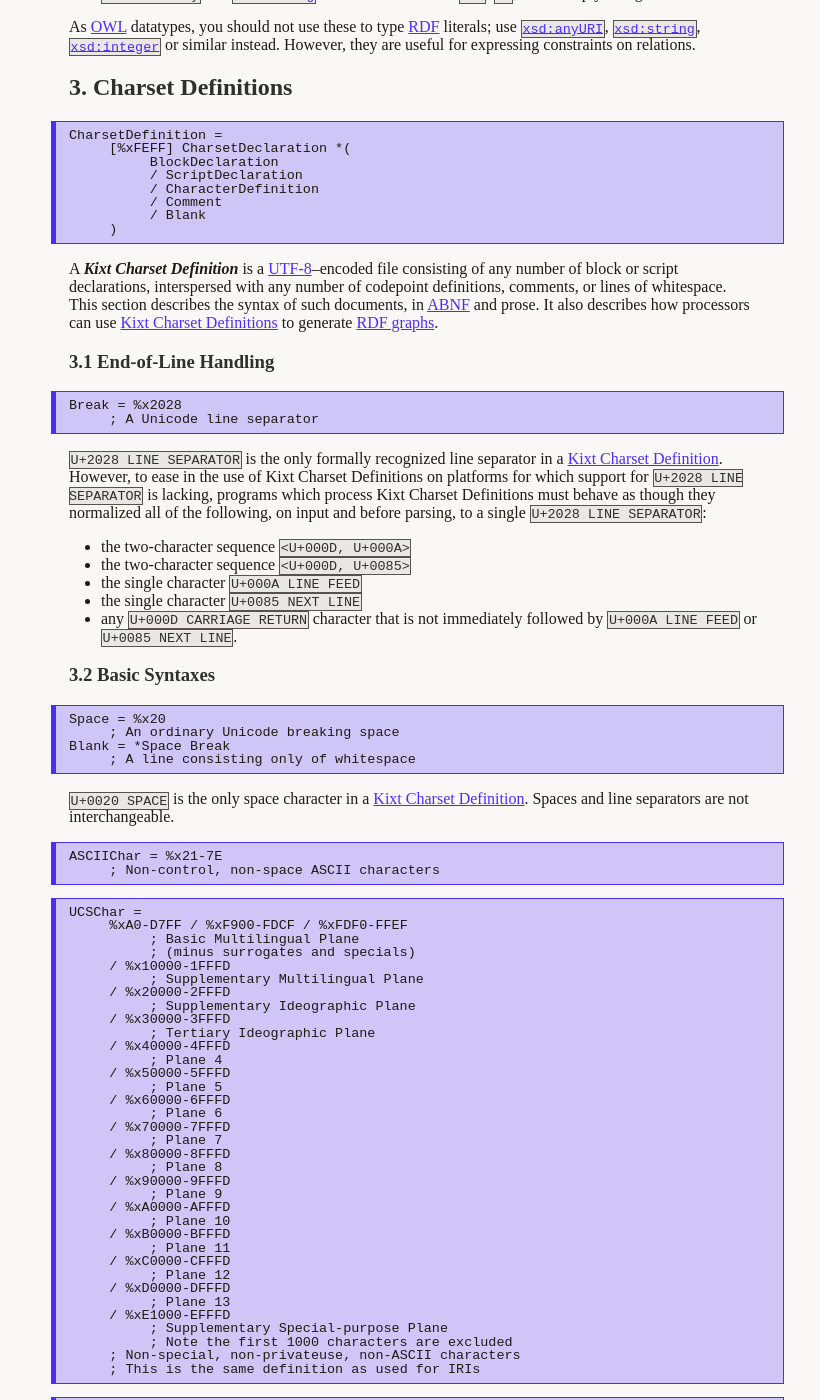
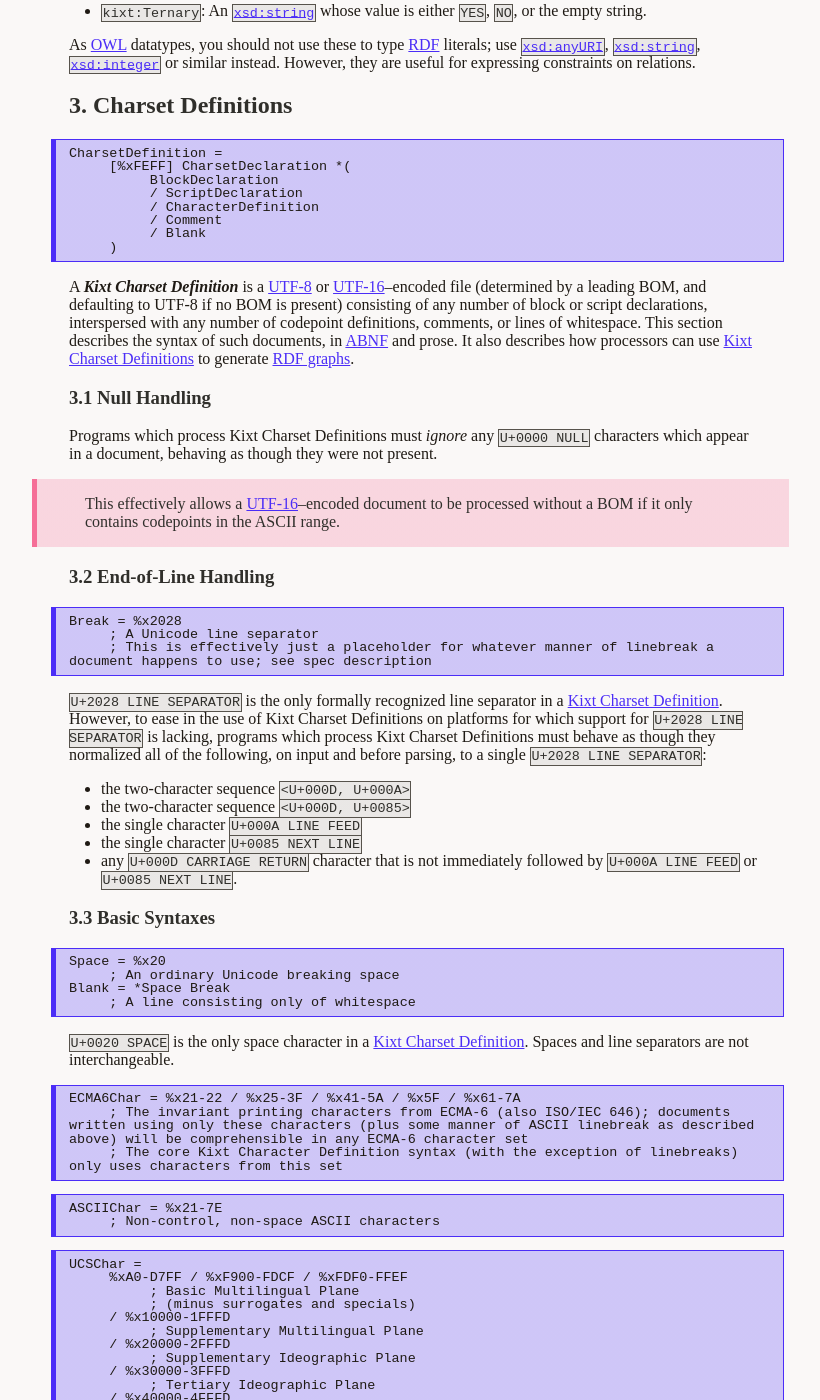
Before and after one commit to kibi-network/Kixt, a Jekyll site: the page built from -/Charset/index.md, in a window 1280 px wide and 1400 px high, scrolled down 2766 px. Shown: the whole window, without its empty margins (227-1047 px from the left). Built offline with Jekyll 4.4.1, drawn with Linux system fonts in a browser that asks for light colours; our own code applies the rules of GitHub Pages for plain Markdown files; some of the changed text lies outside the part shown.

Commit message:
[Charset] Major syntax update; broader document character set support

````diff
--- a/-/Charset/index.md
+++ b/-/Charset/index.md
@@ -118,16 +118,25 @@ CharsetDefinition =
 ```
 {: id="prod.CharsetDefinition"}
 
-A <dfn id="dfn.Definition">Kixt Charset Definition</dfn> is a [UTF-8]–encoded file consisting of any number of block or script declarations, interspersed with any number of codepoint definitions, comments, or lines of whitespace.
+A <dfn id="dfn.Definition">Kixt Charset Definition</dfn> is a [UTF-8] or [UTF-16]–encoded file (determined by a leading BOM, and defaulting to UTF-8 if no BOM is present) consisting of any number of block or script declarations, interspersed with any number of codepoint definitions, comments, or lines of whitespace.
 This section describes the syntax of such documents, in [ABNF] and prose.
 It also describes how processors can use [Kixt Charset Definitions][Kixt Charset Definition] to generate [RDF graphs][RDF graph].
 
-### 3.1 End-of-Line Handling
+### 3.1 Null Handling
+
+Programs which process Kixt Charset Definitions must *ignore* any `U+0000 NULL` characters which appear in a document, behaving as though they were not present.
+
+<div role="note" markdown="block">
+This effectively allows a [UTF-16]–encoded document to be processed without a BOM if it only contains codepoints in the ASCII range.
+</div>
+
+### 3.2 End-of-Line Handling
 {: id="definition.eol"}
 
 ```abnf
 Break = %x2028
 	; A Unicode line separator
+	; This is effectively just a placeholder for whatever manner of linebreak a document happens to use; see spec description
 ```
 {: id="prod.break"}
 
@@ -140,7 +149,7 @@ However, to ease in the use of Kixt Charset Definitions on platforms for which s
 + the single character `U+0085 NEXT LINE`
 + any `U+000D CARRIAGE RETURN` character that is not immediately followed by `U+000A LINE FEED` or `U+0085 NEXT LINE`.
 
-### 3.2 Basic Syntaxes
+### 3.3 Basic Syntaxes
 {: id="definition.basic"}
 
 ```abnf
@@ -154,6 +163,12 @@ Blank = *Space Break
 `U+0020 SPACE` is the only space character in a [Kixt Charset Definition].
 Spaces and line separators are not interchangeable.
 
+```abnf
+ECMA6Char = %x21-22 / %x25-3F / %x41-5A / %x5F / %x61-7A
+	; The invariant printing characters from ECMA-6 (also ISO/IEC 646); documents written using only these characters (plus some manner of ASCII linebreak as described above) will be comprehensible in any ECMA-6 character set
+	; The core Kixt Character Definition syntax (with the exception of linebreaks) only uses characters from this set
+```
+{: id="prod.ECMA6Char"}
 ```abnf
 ASCIIChar = %x21-7E
 	; Non-control, non-space ASCII characters
@@ -207,9 +222,9 @@ Specials, such as controls or noncharacters, are not allowed in a [Kixt Charset
 (This does not prevent you from using their codepoints in the [`<UnicodeMapping>`] of [`<CharacterDefinition>`]s.)
 
 ```abnf
-NoHat = %x20-5D %x5F-7E / UCSChar / PrivateUse
+NoSlash = %x20-2E %x30-7E / UCSChar / PrivateUse
 ```
-{: id="prod.NoHat"}
+{: id="prod.NoSlash"}
 ```abnf
 NoSpace = ASCIIChar / UCSChar / PrivateUse
 ```
@@ -634,7 +649,7 @@ If a second [`<Integer>`] is present, create an RDF triple with the <var>current
 
 Finally, set <var>current script</var> to `kixt:UNKNOWN`; this is the default [script].
 
-### 3.5 Block Declaration
+### 3.6 Block Declaration
 {: id="definition.block"}
 
 ```abnf
@@ -680,7 +695,7 @@ The above values are given prefixed, but the actual value of [`<IRI>`] must be a
 
 Upon reaching a [`<ScriptDeclaration>`], set <var>current script</var> to [`<IRI>`].
 
-### 3.7 Character definition
+### 3.8 Character definition
 {: id="definition.character"}
 
 ```abnf
@@ -708,7 +723,7 @@ If <var>in a block</var> is <i>true</i>, create a new [RDF triple] with <var>cur
 
 Create a new [RDF triple] with <var>current character</var> as its subject, `kixt:script` as its predicate, and <var>current script</var> as its object.
 
-#### 3.7.1 Unicode Mapping
+#### 3.8.1 Unicode Mapping
 {: id="definition.character.unicode"}
 
 ```abnf
@@ -760,7 +775,7 @@ In [Turtle], the resulting [RDF graph] produced by the above steps will look som
 ```
 </div>
 
-#### 3.7.2 Character Info
+#### 3.8.2 Character Info
 {: id="definition.character.info"}
 
 ```abnf
@@ -816,14 +831,14 @@ Upon reaching a [`<CharacterInfo>`], perform the following steps:
     Note that this is a [literal] with a [datatype IRI] of [`xsd:anyURI`], *not* an [RDF IRI][IRI].
     </div>
 
-#### 3.7.3 Compatibility Mapping
+#### 3.8.3 Compatibility Mapping
 {: id="definition.character.compatibility"}
 
 ```abnf
 CompatibilityMapping =
 	[
-		*Space %x7E
-		*Space [%x5B IRI %x5D]
+		*Space %x28
+		*Space [%x3C IRI %x3E]
 		*Space Codepoint
 		*(1*Space Codepoint)
 		*Space Break
@@ -877,7 +892,7 @@ In [Turtle], the resulting [RDF graph] produced by the above steps will look som
 ```
 </div>
 
-#### 3.7.4 Decomposition Mapping
+#### 3.8.4 Decomposition Mapping
 {: id="definition.character.decomposition"}
 
 ```abnf
@@ -946,7 +961,7 @@ In [Turtle], the resulting [RDF graph] produced by the above steps will look som
 ```
 </div>
 
-#### 3.7.5 Additional Properties
+#### 3.8.5 Additional Properties
 {: id="definition.character.additional"}
 
 ```abnf
@@ -1029,7 +1044,7 @@ Upon reaching an [`<AdditionalProperties>`]:
 
 06. Create a new [RDF triple] with <var>current character</var> as its subject, `kixt:conjoiningClass` as its predicate, and the value of [`<Integer>`] in [`<Conjoins>`], if present, or `0`, otherwise, as its object, as an [`xsd:integer`].
 
-#### 3.7.6 Aliases
+#### 3.8.6 Aliases
 {: id="definition.character.aliases"}
 
 ```abnf
@@ -1050,7 +1065,7 @@ It consists of one or more lines, each beginning with an `U+003D EQUALS SIGN`, a
 
 Upon reaching an [`<Aliases>`], for each [`<Name>`], create a new [RDF triple] with <var>current character</var> as its subject, <code>kixt:alias</code> as its predicate, and the value of the [`<Name>`] as its object, as an [`xsd:string`].
 
-#### 3.7.7 Other Names
+#### 3.8.7 Other Names
 {: id="definition.character.other_names"}
 
 ```abnf
@@ -1071,7 +1086,7 @@ It consists of one or more lines, each beginning with an `U+002D HYPHEN-MINUS`,
 
 Upon reaching an [`<OtherNames>`], for each [`<NonEmptyString>`], create a new [RDF triple] with <var>current character</var> as its subject, <code>kixt:alsoKnownAs</code> as its predicate, and the value of the [`<NonEmptyString>`] as its object, as an [`xsd:string`].
 
-#### 3.7.8 Notes
+#### 3.8.8 Notes
 {: id="definition.character.notes"}
 
 ```abnf
@@ -1092,7 +1107,7 @@ It consists of one or more lines, each beginning with an `U+002A ASTERISK`, and
 
 Upon reaching a [`<Notes>`], for each [`<NonEmptyString>`], create a new [RDF triple] with <var>current character</var> as its subject, <code>kixt:note</code> as its predicate, and the value of the [`<NonEmptyString>`] as its object, as an [`xsd:string`].
 
-#### 3.7.9 References
+#### 3.8.9 References
 {: id="definition.character.references"}
 
 ```abnf
@@ -1125,7 +1140,7 @@ Upon reaching a [`<References>`], for each [`<Codepoint>`]:
 
 02. Create a new [RDF triple] with <var>current character</var> as its subject, <code>kixt:compare</code> as its predicate, and <var>current item</var> as its object.
 
-#### 3.7.10 Glyphs
+#### 3.8.10 Glyphs
 {: id="definition.character.glyphs"}
 
 ```abnf
@@ -1214,13 +1229,13 @@ A [Kixt Charset Definition] is <dfn id="dfn.UTF-16_compatible">UTF-16 compatible
 A [Kixt Charset Definition] is <dfn id="dfn.null_compatible">null compatible</dfn> if it is [valid][valid definition] and the objects of the [compatibility properties][compatibility property] are equal to those defined in the following Kixt Charset Definition for all characters so defined:
 
 ```kch
-CHARSET@https://charset.KIBI.network/Kixt/Null^1.0
+;CHARSET<https://charset.KIBI.network/Kixt/Null>1.0
 
 % ASCII CONTROLS AND BASIC LATIN
-@ https://vocab.KIBI.network/Kixt/#COMMON
+' <https://vocab.KIBI.network/Kixt/#COMMON>
 
 U+0000
-: 00 NULL [FORMAT]
+; 00 NULL (FORMAT)
 = NUL
 * This is a meaningless format character which can be used for byte-padding when encoding texts
 ```
@@ -1261,6 +1276,16 @@ All [XML compatible]{::} [charsets][charset] are [null compatible].
 
 ## 5. Changelog {#changelog}
 
+{: id="changelog.2019-05-03"} <time>2019-05-03</time>
+
+: Redefined a number of syntax components to make it possible to write a Kixt Charset Definition in any ECMA-6–compatible character set.
+  By extension, you can now write a Kixt Charset Definition in any [XML compatible] charset.
+  (This is a breaking change.)
+
+: Allowed [UTF-16]–encoded documents with the addition of a BOM.
+
+: Required processors to ignore `U+0000 NULL` characters which appear in Kixt Charset Definition documents.
+
 {: id="changelog.2019-05-02"} <time>2019-05-02</time>
 
 : Added [`<MultiLineComment>`]s.
--- a/_includes/references.md
+++ b/_includes/references.md
@@ -9,6 +9,7 @@
 [`General_Category`]: <https://www.unicode.org/reports/tr44/#Gen>
 
 [UTF-8]: <https://tools.ietf.org/html/rfc3629> "UTF-8, a transformation format of ISO 10646"
+[UTF-16]: <https://tools.ietf.org/html/rfc2781> "UTF-16, an encoding of ISO 10646"
 
 [RDF Schema]: <https://www.w3.org/TR/rdf-schema/> "RDF Schema 1.1"
 [`rdf:type`]: <https://www.w3.org/TR/rdf-schema/#ch_type>
@@ -121,10 +122,11 @@
 [`<CharsetDefinition>`]: <{{ "/-/Charset/#prod.CharsetDefinition" | absolute_url }}>
 [`<Break>`]: <{{ "/-/Charset/#prod.Break" | absolute_url }}>
 [`<Space>`]: <{{ "/-/Charset/#prod.Space" | absolute_url }}>
+[`<ECMA6Char>`]: <{{ "/-/Charset/#prod.ECMA6Char" | absolute_url }}>
 [`<ASCIIChar>`]: <{{ "/-/Charset/#prod.ASCIIChar" | absolute_url }}>
 [`<UCSChar>`]: <{{ "/-/Charset/#prod.UCSChar" | absolute_url }}>
 [`<PrivateUse>`]: <{{ "/-/Charset/#prod.PrivateUse" | absolute_url }}>
-[`<NoHat>`]: <{{ "/-/Charset/#prod.NoHat" | absolute_url }}>
+[`<NoSlash>`]: <{{ "/-/Charset/#prod.NoSlash" | absolute_url }}>
 [`<NoSpace>`]: <{{ "/-/Charset/#prod.NoSpace" | absolute_url }}>
 [`<NoBreak>`]: <{{ "/-/Charset/#prod.NoBreak" | absolute_url }}>
 [`<AnyChar>`]: <{{ "/-/Charset/#prod.AnyChar" | absolute_url }}>
````
Also changed, not shown: other parts of -/Charset/index.md (+30 -30 lines), Scripts/generateABNF.js (+11 -5 lines), 1 other file.
